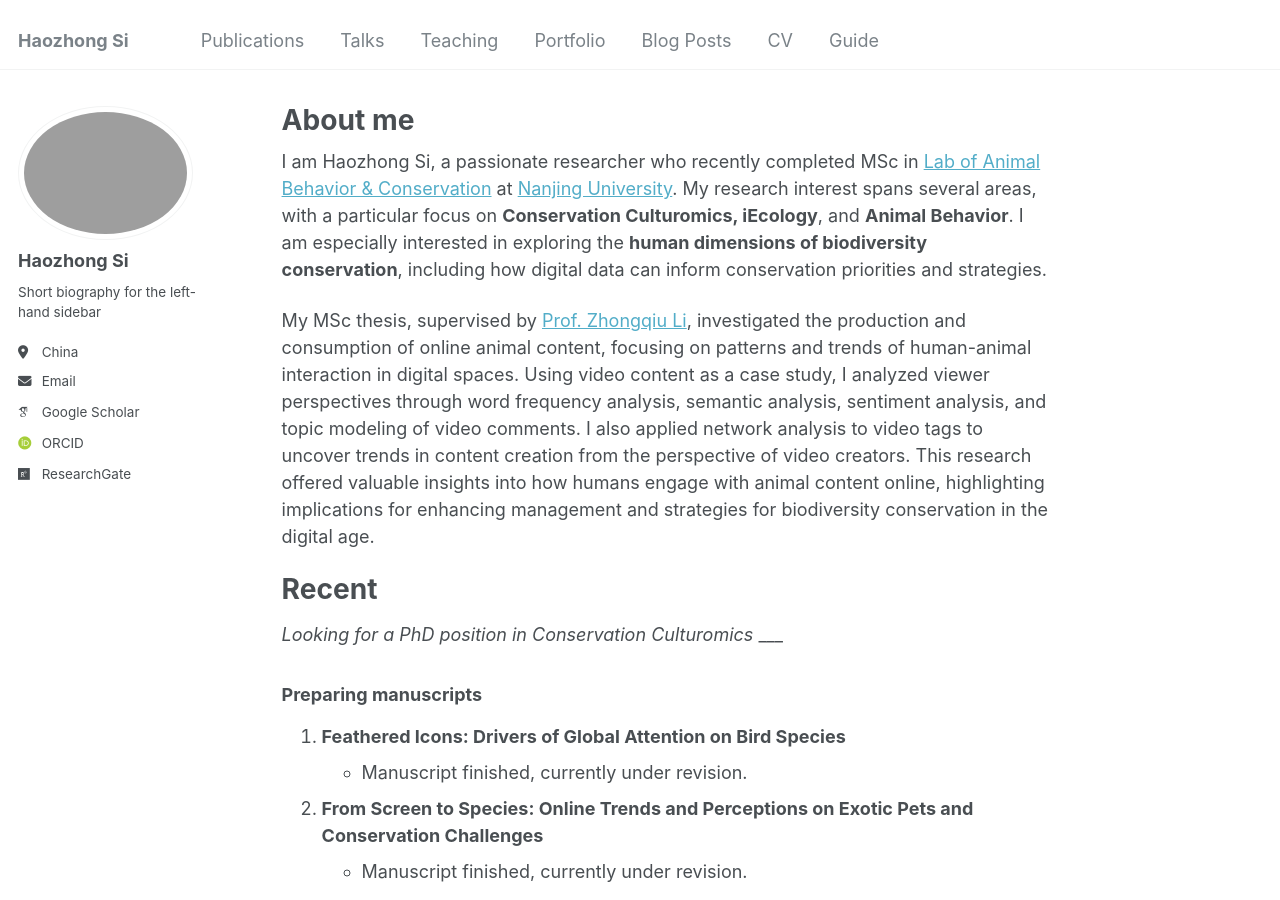
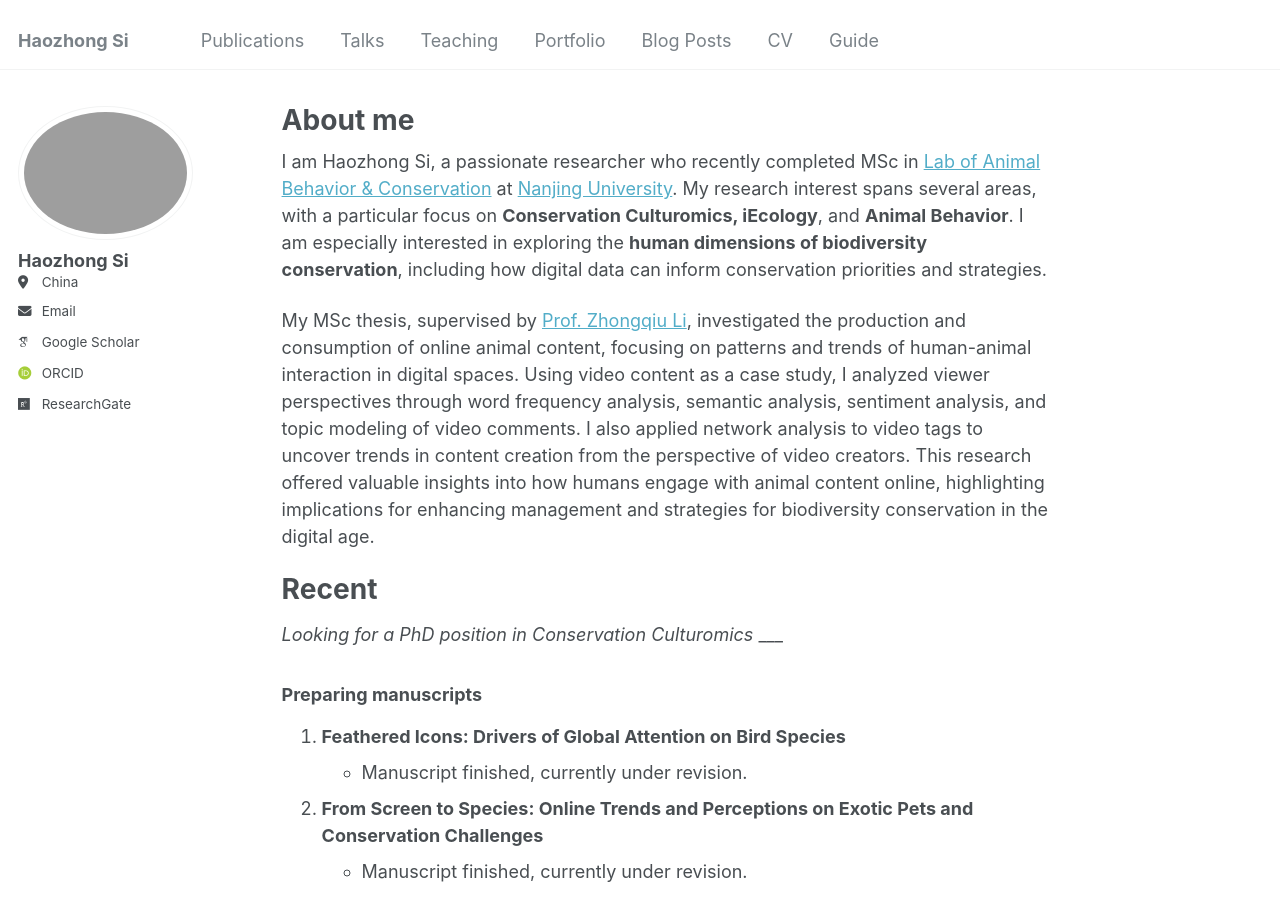
Before and after one commit to caicai555/hzsi-website, a Jekyll site: the page built from _pages/about.md, in a window 1280 px wide and 900 px high. Built offline with Jekyll 4.4.1, drawn with Linux system fonts in a browser that asks for light colours; some web fonts are replaced.

Commit message:
Update _config.yml

```diff
--- a/_config.yml
+++ b/_config.yml
@@ -12,7 +12,7 @@ title                    : "Haozhong Si"
 title_separator          : "-"
 name                     : &name "Haozhong Si"
 description              : &description "personal description"
-URL                      : "https://caicai555.github.io" # the base hostname & protocol for your site e.g. "https://[your GitHub username].github.io"
+URL                      : "https://caicai555.github.io/hzsi-website" # the base hostname & protocol for your site e.g. "https://[your GitHub username].github.io"
 baseurl                  : "/about" # the subpath of your site, e.g. "/blog"
 repository               : "caicai555/hzsi-website"
 
@@ -24,7 +24,7 @@ author:
   avatar           : "profile.png"
   name             : "Haozhong Si"
   pronouns         : # example: "he/his"
-  bio              : "Short biography for the left-hand sidebar"
+  bio              : #"Short biography for the left-hand sidebar"
   location         : "China"
   employer         :
   URI              : "https://www.researchgate.net/profile/Haozhong-Si-2"
```
